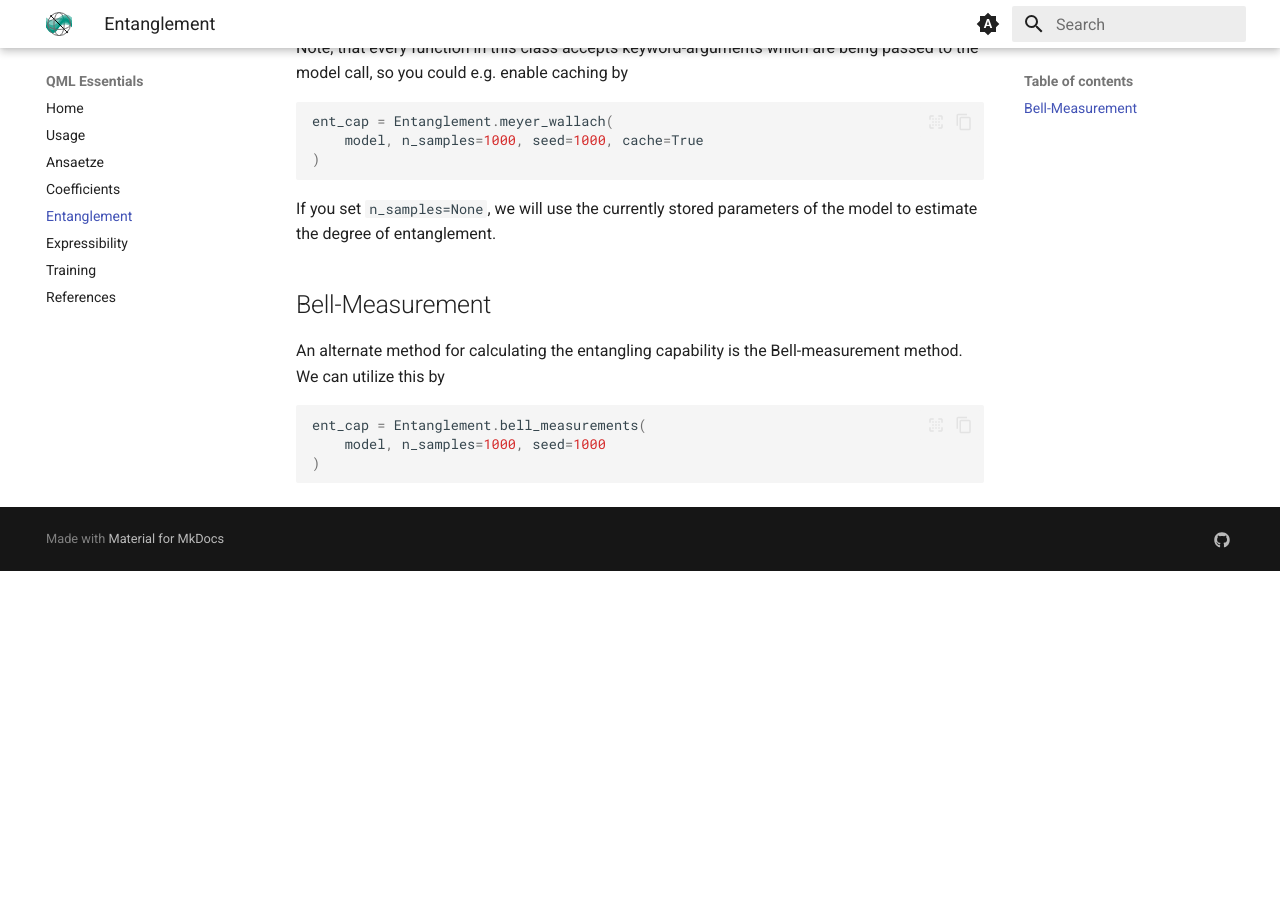
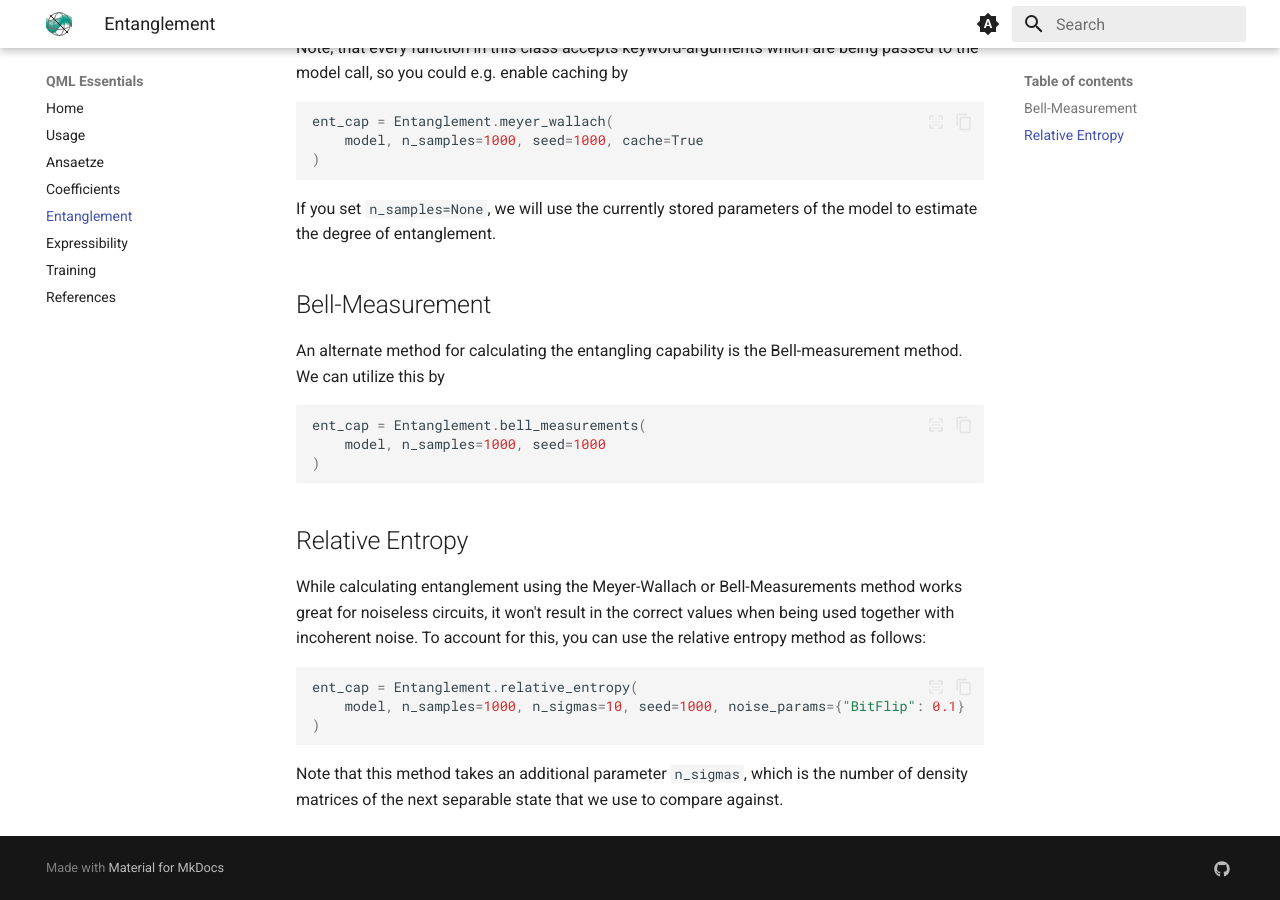
Before and after one commit to cirKITers/qml-essentials, an MkDocs documentation site: the page built from docs/entanglement.md, in a window 1280 px wide and 900 px high, scrolled down 612 px. Built offline with MkDocs 1.6.1 and Material for MkDocs 9.7.7, drawn with Linux system fonts in a browser that asks for light colours; before the commit the page ends 1183 px from its top, so only the background shows below that.

Commit message:
added doc
Signed-off-by: Melvin Strobl <lc3267@kit.edu>

````diff
--- a/docs/entanglement.md
+++ b/docs/entanglement.md
@@ -41,3 +41,16 @@ ent_cap = Entanglement.bell_measurements(
     model, n_samples=1000, seed=1000
 )
 ```
+
+## Relative Entropy
+
+While calculating entanglement using the Meyer-Wallach or Bell-Measurements method works great for noiseless circuits, it won't result in the correct values when being used together with incoherent noise.
+To account for this, you can use the relative entropy method as follows:
+
+```python
+ent_cap = Entanglement.relative_entropy(
+    model, n_samples=1000, n_sigmas=10, seed=1000, noise_params={"BitFlip": 0.1}
+)
+```
+
+Note that this method takes an additional parameter `n_sigmas`, which is the number of density matrices of the next separable state that we use to compare against.
````
